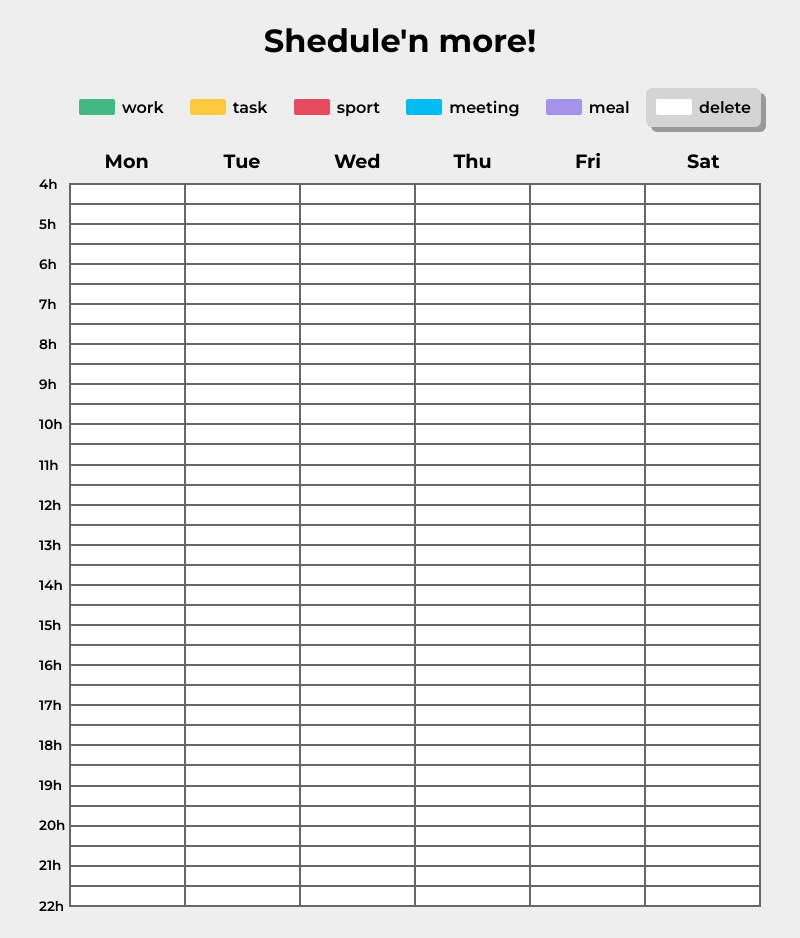
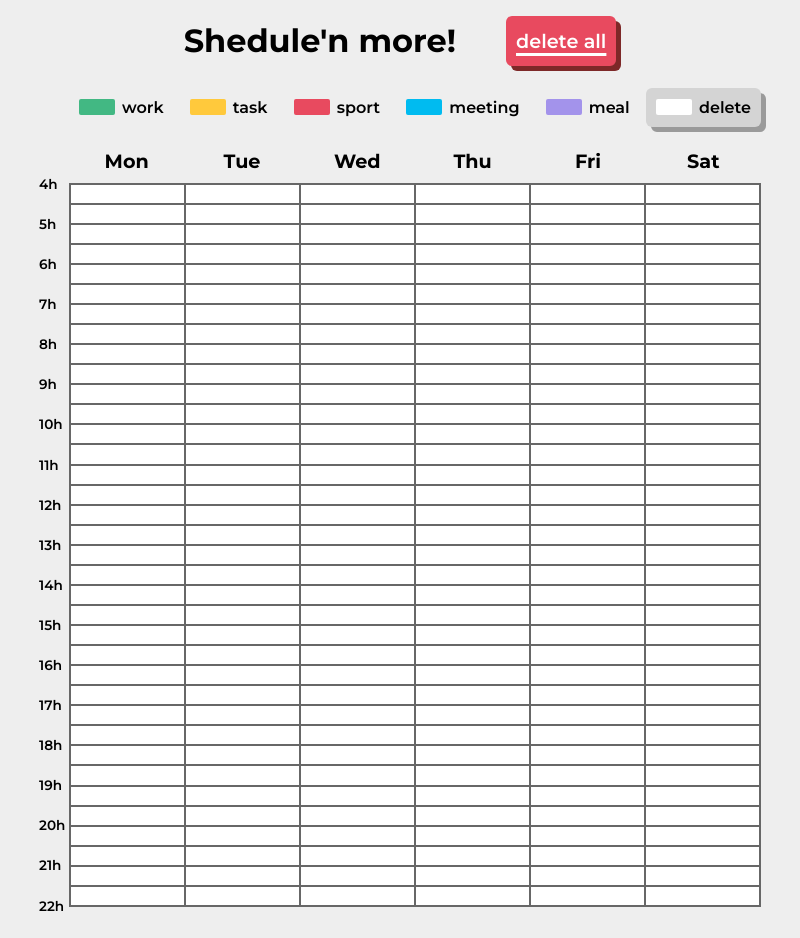
Before and after one commit to Adonat74/scheduler, an Electron app: page renderer/index.html in a window 800 px wide. Drawn offline with Linux system fonts and the light colour scheme.

Commit message:
added a remove all button to clear the local storage and refresh the page

```diff
--- a/main.js
+++ b/main.js
@@ -6,7 +6,7 @@ const { app, BrowserWindow} = require('electron');
 // Main Window
 function createMainWindow() {
     mainWindow = new BrowserWindow({
-      autoHideMenuBar: true,
+      //autoHideMenuBar: true,
       width: 800,
       height: 1000,
       webPreferences: {
--- a/renderer/css/style.css
+++ b/renderer/css/style.css
@@ -15,6 +15,29 @@ body {
     width: 95%;
     display: grid;
     grid-template-columns: 30px auto;
+}
+
+.header {
+    display: flex;
+    align-items: center;
+}
+
+.deleteAll {
+    margin-left: 50px;
+    font-family: Montserrat, serif, Arial, Helvetica, sans-serif;
+    border: none;
+    font-size: 1.2rem;
+    height: 50px;
+    cursor: pointer;
+    font-weight: 600;
+    padding: 10px;
+    border-radius: 6px;
+    color: white;
+    background-color: #e84a5f;
+    box-shadow: 5px 5px rgb(125, 40, 40);
+    text-decoration: underline;
+    text-decoration-thickness: 2.5px;
+    text-underline-offset: 5px;
 }
 
 
--- a/renderer/index.html
+++ b/renderer/index.html
@@ -16,7 +16,12 @@
 <body>
     <div class="scheduler">
 
-        <h1>Shedule'n more!</h1>
+        <div class="header">
+            <h1>Shedule'n more!</h1>
+            <button class="deleteAll">delete all</button>
+        </div>
+
+
 
 
 
--- a/renderer/js/renderer.js
+++ b/renderer/js/renderer.js
@@ -24,7 +24,6 @@ let selectedCat = {
 let gridElement = localStorage.getItem('gridElement');
 
 
-
 // si la variable est vide on l'initialise avec 216 inputs de type text
 if (!gridElement) {
     gridElement = "";
@@ -38,6 +37,14 @@ if (!gridElement) {
 // on insert la string-html contenant les inputs dans le grid container
 document.querySelector(".grid-container").innerHTML = gridElement;
 
+
+
+
+
+document.querySelector(".deleteAll").addEventListener("click", () => {
+    localStorage.clear();
+    window.location.reload();
+});
 
 
 
@@ -60,7 +67,7 @@ function getSavedValue(e) {
     return localStorage.getItem(e);
 }
 
-// boucle qui permet de d'enregistrer à chaques changements la value de chaques inputs individuellement
+// boucle qui permet de d'enregistrer à chaques changement la value de chaques inputs individuellement
 for (let i = 0; i < 216; i++) {
 
     let element = document.getElementById(`${i}`);
```
